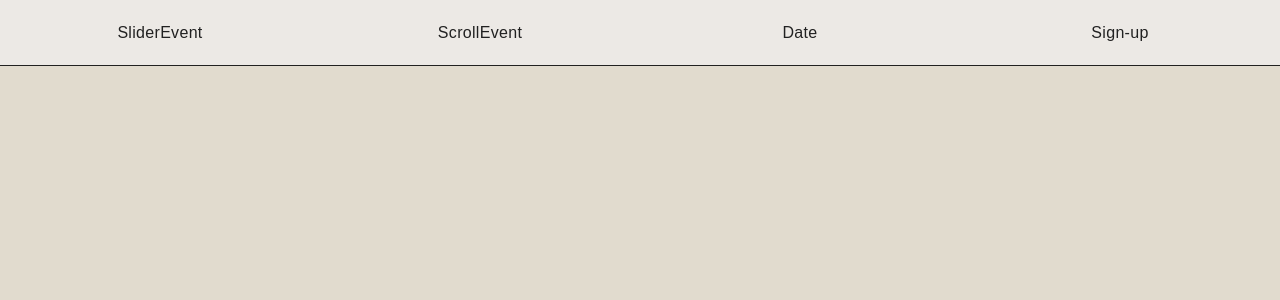
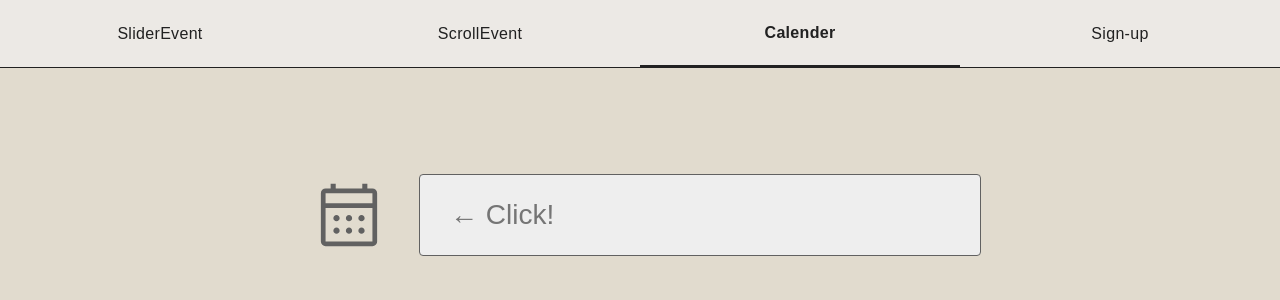
Before and after one commit to eenooy/nuxt, a Nuxt app: page /calender in a window 1280 px wide. Shown: the top 300 px of the page. Built offline with nearby package versions, Linux system fonts and the light colour scheme; a web font is replaced by a local one.

Commit message:
feat: 캘린더 추가

```diff
--- /dev/null
+++ b/components/SvgIcon.vue
@@ -0,0 +1,13 @@
+<template>
+    <svg class="icon" viewBox="0 0 64 64">
+        <component :is="target" />
+    </svg>
+</template>
+
+<script setup lang="ts">
+const props = defineProps<{ kind: string }>();
+const iconList: { [key: string]: any } = {
+    calender: resolveComponent("IconCalender"),
+};
+const target = iconList[props.kind];
+</script>
--- a/layouts/default.vue
+++ b/layouts/default.vue
@@ -9,8 +9,8 @@
 </template>
 
 <script setup lang="ts">
-const menus = ref<string[]>(["SliderEvent", "ScrollEvent", "Date", "Sign-up"]);
-const links = ref<string[]>(["/", "/scroll", "/date", "/sign-up"]);
+const menus = ref<string[]>(["SliderEvent", "ScrollEvent", "Calender", "Sign-up"]);
+const links = ref<string[]>(["/", "/scroll", "/calender", "/sign-up"]);
 </script>
 
 <style scoped lang="scss">
--- /dev/null
+++ b/pages/calender.vue
@@ -0,0 +1,218 @@
+<template>
+    <div class="page datePage">
+        <div class="wrap">
+            <button class="button" @click="calendarOpen = !calendarOpen">
+                <SvgIcon kind="calender" />
+            </button>
+
+            <input class="textField" type="text" placeholder="← Click!" v-model="selectedDate" @focus="calendarOpen = true" />
+
+            <div v-if="calendarOpen === true" class="calendar">
+                <div class="topArea">
+                    <button class="button" @click="prevMonth">&lt;</button>
+                    {{ displayYear }} {{ getMonthName(currentMonth) }}
+                    <button class="button" @click="nextMonth">&gt;</button>
+
+                    <select class="year" v-model="currentYear">
+                        <option v-for="year in 10" :key="year" :value="currentYear - 5 + year">
+                            {{ currentYear - 5 + year }}
+                        </option>
+                    </select>
+                </div>
+
+                <div class="bodyArea">
+                    <div class="days">
+                        <div class="row --dayName">
+                            <div class="item" :class="{ '--red': dayName === 'Sun', '--blue': dayName === 'Sat' }" v-for="dayName in getWeekdayNames()" :key="dayName">
+                                {{ dayName }}
+                            </div>
+                        </div>
+
+                        <div class="row --day">
+                            <div class="item" v-for="day in getDaysInMonth()" :key="day">
+                                <button @click="selectDate(currentYear, currentMonth, day)">
+                                    {{ day }}
+                                </button>
+                            </div>
+                        </div>
+                    </div>
+                </div>
+            </div>
+        </div>
+    </div>
+</template>
+
+<script setup lang="ts">
+const calendarOpen = ref<boolean>(false);
+
+const selectedDate = ref<string | null>(null);
+const currentDate = new Date();
+const currentYear = ref<number>(currentDate.getFullYear());
+const currentMonth = ref<number>(currentDate.getMonth() + 1); // 현재 월로 설정
+
+const displayYear = computed(() => currentYear.value);
+
+const getMonthName = (month: number) => {
+    const monthNames = ["January", "February", "March", "April", "May", "June", "July", "August", "September", "October", "November", "December"];
+    return monthNames[month - 1];
+};
+
+const getDaysInMonth = () => {
+    return new Date(currentYear.value, currentMonth.value, 0).getDate();
+};
+
+const prevMonth = () => {
+    if (currentMonth.value === 1) {
+        currentMonth.value = 12;
+        currentYear.value -= 1;
+    } else {
+        currentMonth.value -= 1;
+    }
+};
+
+const nextMonth = () => {
+    if (currentMonth.value === 12) {
+        currentMonth.value = 1;
+        currentYear.value += 1;
+    } else {
+        currentMonth.value += 1;
+    }
+};
+
+const selectDate = (year: number, month: number, day: number) => {
+    const formattedDate = `${year}-${month}-${day}`;
+    selectedDate.value = formattedDate;
+    calendarOpen.value = false;
+};
+
+const getWeekdayNames = () => {
+    const weekdayNames = ["Sun", "Mon", "Tue", "Wed", "Thu", "Fri", "Sat"];
+    return weekdayNames;
+};
+</script>
+
+<style scoped lang="scss">
+.datePage {
+    display: flex;
+    align-items: flex-start;
+    justify-content: center;
+
+    .wrap {
+        position: relative;
+        display: flex;
+        align-items: center;
+        gap: 20px;
+        padding: 100px 0 0;
+    }
+
+    .button {
+        width: 100px;
+        height: 100px;
+        border-radius: 4px;
+
+        &:hover {
+            background: var(--brown-400);
+        }
+
+        :deep(.path) {
+            fill: var(--gray-700);
+        }
+    }
+
+    .textField {
+        @include C2;
+        width: 500px;
+        height: 80px;
+        padding: 0 30px;
+        font-weight: 400;
+        color: var(--gray-900);
+        background: var(--gray-200);
+        border-radius: 4px;
+        border: 1px solid var(--gray-700);
+
+        &::placeholder {
+            color: var(--gray-600);
+        }
+    }
+
+    .calendar {
+        position: absolute;
+        left: 50%;
+        top: 100%;
+        transform: translateX(-50%);
+        width: 480px;
+        border-radius: 14px;
+        border: 1px solid var(--gray-700);
+        overflow: hidden;
+    }
+
+    .topArea {
+        @include C1;
+        position: relative;
+        display: flex;
+        align-items: center;
+        justify-content: center;
+        gap: 20px;
+        height: 80px;
+        color: var(--gray-200);
+        background-color: var(--brown-900);
+        border-bottom: 1px solid var(--gray-700);
+
+        .button {
+            @include C2;
+            width: 50px;
+            height: 50px;
+            color: var(--gray-200);
+        }
+
+        .year {
+            position: absolute;
+            right: 10px;
+            bottom: 10px;
+        }
+    }
+
+    .bodyArea {
+        display: flex;
+        flex-direction: column;
+        row-gap: 10px;
+        background-color: var(--gray-200);
+    }
+
+    .days {
+        .--dayName {
+            display: flex;
+            align-items: center;
+            height: 60px;
+
+            .item {
+                @include T3;
+                display: flex;
+                align-items: center;
+                justify-content: center;
+                width: 100%;
+
+                &.--red {
+                    color: #e91e63;
+                }
+
+                &.--blue {
+                    color: #00b8d4;
+                }
+            }
+        }
+
+        .--day {
+            display: grid;
+            grid-template-columns: repeat(7, 1fr);
+
+            .item {
+                display: flex;
+                align-items: center;
+                justify-content: center;
+                height: 60px;
+            }
+        }
+    }
+}
+</style>
--- a/pages/date.vue
+++ /dev/null
@@ -1,3 +0,0 @@
-<template>로그인</template>
-
-<script setup lang="ts"></script>
--- a/pages/scroll.vue
+++ b/pages/scroll.vue
@@ -277,7 +277,7 @@ onMounted(() => {
         bottom: 0;
         min-width: 800px;
         min-height: 10px;
-        background-color: aqua;
+        background-color: rgba(1, 1, 1, 0.3);
 
         .xTargetBar {
             position: absolute;
@@ -285,7 +285,8 @@ onMounted(() => {
             bottom: 0;
             min-width: 15px;
             height: 100%;
-            background-color: brown;
+            background-color: var(--gray-400);
+            border-radius: 6px;
             z-index: 10;
             cursor: pointer;
         }
@@ -297,7 +298,7 @@ onMounted(() => {
         top: 0;
         min-width: 10px;
         min-height: 600px;
-        background-color: aqua;
+        background-color: rgba(1, 1, 1, 0.3);
 
         .yTargetBar {
             position: absolute;
@@ -305,7 +306,8 @@ onMounted(() => {
             top: 0;
             width: 100%;
             min-height: 15px;
-            background-color: brown;
+            background-color: var(--gray-400);
+            border-radius: 6px;
             z-index: 10;
             cursor: pointer;
         }
```
Also changed, not shown: components/icon/Calender.vue (added, +6 -0 lines), assets/scss/common.scss (line endings or trailing spaces).
